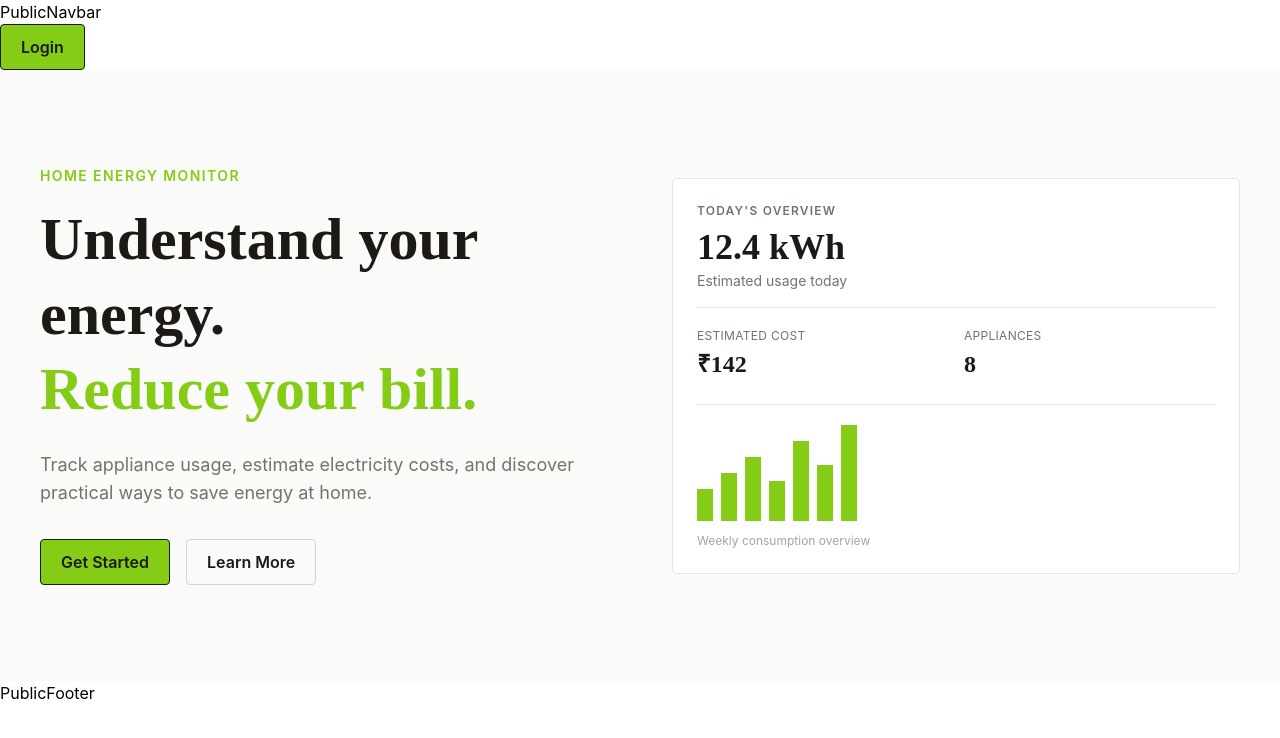
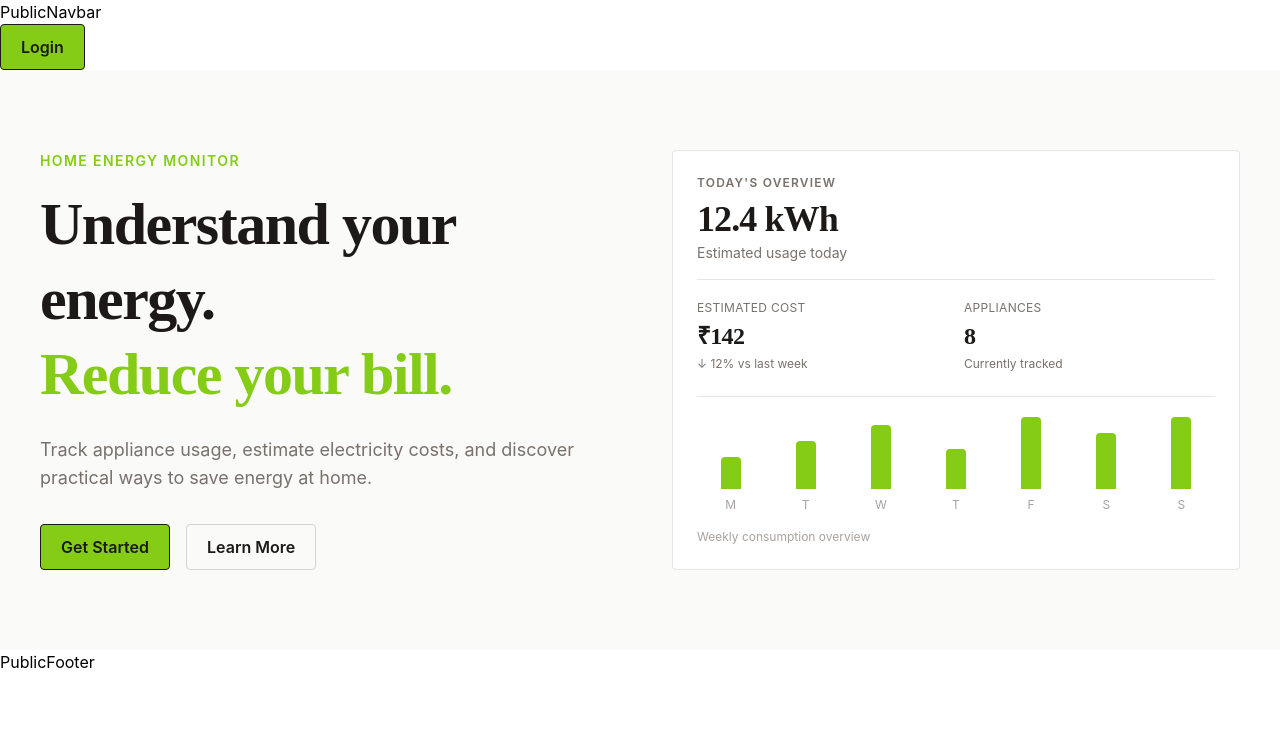
Before and after one commit to VonDominion/home-energy-monitor, a React (Vite) app in the folder client/: page / in a window 1280 px wide. Shown: the top 738 px of the page. Built offline with nearby package versions, Linux system fonts and the light colour scheme.

Commit message:
Added HowItWorksSection

```diff
--- a/client/src/components/home/HeroSection.jsx
+++ b/client/src/components/home/HeroSection.jsx
@@ -1,9 +1,20 @@
 import Button from "../common/Button";
+import { Link } from "react-router-dom";
 
 function HeroSection() {
+  const weeklyUsage = [
+    { day: "M", height: "h-8" },
+    { day: "T", height: "h-12" },
+    { day: "W", height: "h-16" },
+    { day: "T", height: "h-10" },
+    { day: "F", height: "h-20" },
+    { day: "S", height: "h-14" },
+    { day: "S", height: "h-24" },
+  ];
+
   return (
     <section className="bg-canvas">
-      <div className="mx-auto max-w-7xl px-6 py-16 md:px-10 md:py-24">
+      <div className="mx-auto max-w-7xl px-6 md:px-10 py-16 md:py-20">
         <div className="grid items-center gap-12 md:grid-cols-2 md:gap-16">
 
           {/* Hero Content */}
@@ -12,7 +23,7 @@ function HeroSection() {
               Home Energy Monitor
             </p>
 
-            <h1 className="max-w-2xl font-serif text-5xl font-semibold leading-tight text-ink md:text-6xl">
+            <h1 className="max-w-2xl font-serif text-5xl font-semibold leading-tight tracking-tight text-ink md:text-6xl">
               Understand your energy.
               <span className="block text-primary">
                 Reduce your bill.
@@ -25,9 +36,9 @@ function HeroSection() {
             </p>
 
             <div className="mt-8 flex flex-wrap items-center gap-4">
-              <Button>
-                Get Started
-              </Button>
+          <Link to="/register">
+            <Button>Get Started</Button>
+          </Link>
 
               <Button variant="secondary">
                 Learn More
@@ -36,13 +47,13 @@ function HeroSection() {
           </div>
 
           {/* Energy Summary Preview */}
-          <div className="border border-border bg-surface p-6 rounded-sm">
+          <div className="rounded-sm border border-border bg-surface p-6">
             <div className="border-b border-border pb-4">
               <p className="font-sans text-xs font-semibold uppercase tracking-widest text-ink-muted">
                 Today's Overview
               </p>
 
-              <p className="mt-2 font-serif text-4xl font-semibold text-ink">
+              <p className="mt-2 font-serif text-4xl font-semibold tracking-tight text-ink">
                 12.4 kWh
               </p>
 
@@ -51,14 +62,19 @@ function HeroSection() {
               </p>
             </div>
 
+            {/* Metrics */}
             <div className="grid grid-cols-2 gap-4 pt-5">
               <div>
                 <p className="font-sans text-xs uppercase tracking-wide text-ink-muted">
                   Estimated Cost
                 </p>
 
-                <p className="mt-1 font-serif text-2xl font-semibold text-ink">
+                <p className="mt-1 font-serif text-2xl font-semibold tracking-tight text-ink">
                   ₹142
+                </p>
+
+                <p className="mt-1 font-sans text-xs text-ink-muted">
+                  ↓ 12% vs last week
                 </p>
               </div>
 
@@ -67,24 +83,36 @@ function HeroSection() {
                   Appliances
                 </p>
 
-                <p className="mt-1 font-serif text-2xl font-semibold text-ink">
+                <p className="mt-1 font-serif text-2xl font-semibold tracking-tight text-ink">
                   8
+                </p>
+
+                <p className="mt-1 font-sans text-xs text-ink-muted">
+                  Currently tracked
                 </p>
               </div>
             </div>
 
+            {/* Weekly Chart */}
             <div className="mt-6 border-t border-border pt-5">
-              <div className="flex items-end gap-2">
-                <div className="h-8 w-4 bg-primary" />
-                <div className="h-12 w-4 bg-primary" />
-                <div className="h-16 w-4 bg-primary" />
-                <div className="h-10 w-4 bg-primary" />
-                <div className="h-20 w-4 bg-primary" />
-                <div className="h-14 w-4 bg-primary" />
-                <div className="h-24 w-4 bg-primary" />
+              <div className="flex h-24 items-end justify-between gap-2">
+                {weeklyUsage.map((item, index) => (
+                  <div
+                    key={`${item.day}-${index}`}
+                    className="flex h-full flex-1 flex-col items-center justify-end"
+                  >
+                    <div
+                      className={`w-full max-w-5 rounded-t-sm bg-primary ${item.height}`}
+                    />
+
+                    <span className="mt-2 font-sans text-xs text-ink-faint">
+                      {item.day}
+                    </span>
+                  </div>
+                ))}
               </div>
 
-              <p className="mt-3 font-sans text-xs text-ink-faint">
+              <p className="mt-4 font-sans text-xs text-ink-faint">
                 Weekly consumption overview
               </p>
             </div>
--- /dev/null
+++ b/client/src/components/home/HowItWorksSection.jsx
@@ -0,0 +1,70 @@
+function HowItWorksSection() {
+  const steps = [
+    {
+      number: "01",
+      title: "Add Your Appliances",
+      description:
+        "Add the appliances you use at home and provide their basic power and usage details.",
+    },
+    {
+      number: "02",
+      title: "Track Your Usage",
+      description:
+        "Monitor how your appliances contribute to your overall electricity consumption.",
+    },
+    {
+      number: "03",
+      title: "Understand & Save",
+      description:
+        "Review your costs and usage patterns, then follow recommendations to reduce unnecessary consumption.",
+    },
+  ];
+
+  return (
+    <section className="border-t border-border bg-canvas">
+      <div className="mx-auto max-w-7xl px-6 md:px-10 py-12 md:py-16">
+        {/* Section Heading */}
+        <div className="max-w-2xl">
+          <p className="font-sans text-xs font-semibold uppercase tracking-wider text-ink-muted">
+            How It Works
+          </p>
+
+          <h2 className="mt-3 font-serif text-3xl font-semibold leading-tight tracking-tight text-ink md:text-4xl">
+            From appliance data to better energy decisions.
+          </h2>
+
+          <p className="mt-5 font-sans text-base leading-7 text-ink-muted">
+            Start with the appliances in your home and let the monitor turn
+            everyday usage into information you can act on.
+          </p>
+        </div>
+
+        {/* Steps */}
+        <div className="mt-12 grid border-y border-border md:grid-cols-3">
+          {steps.map((step, index) => (
+            <div
+              key={step.number}
+              className={`py-8 md:px-8 md:py-10 ${
+                index !== 0 ? "border-t border-border md:border-l md:border-t-0" : ""
+              }`}
+            >
+              <span className="font-sans text-xs font-semibold tracking-widest text-primary">
+                {step.number}
+              </span>
+
+              <h3 className="mt-6 font-serif text-2xl font-semibold tracking-tight text-ink">
+                {step.title}
+              </h3>
+
+              <p className="mt-4 max-w-sm font-sans text-sm leading-6 text-ink-muted">
+                {step.description}
+              </p>
+            </div>
+          ))}
+        </div>
+      </div>
+    </section>
+  );
+}
+
+export default HowItWorksSection;
```
